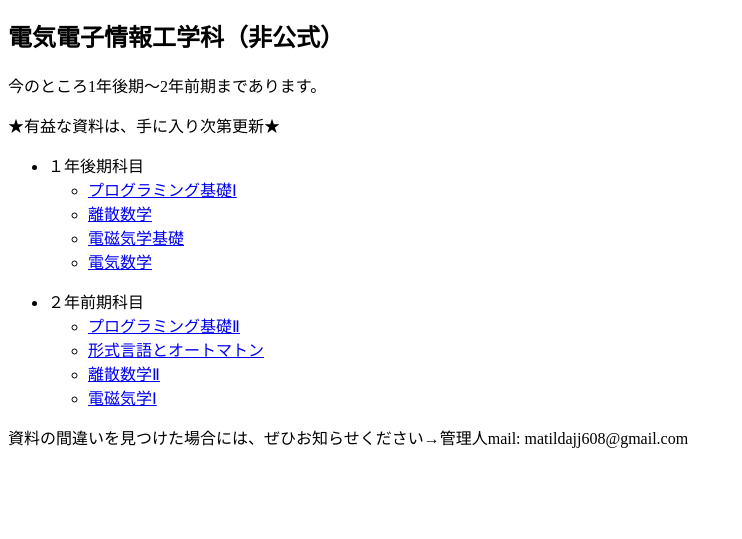
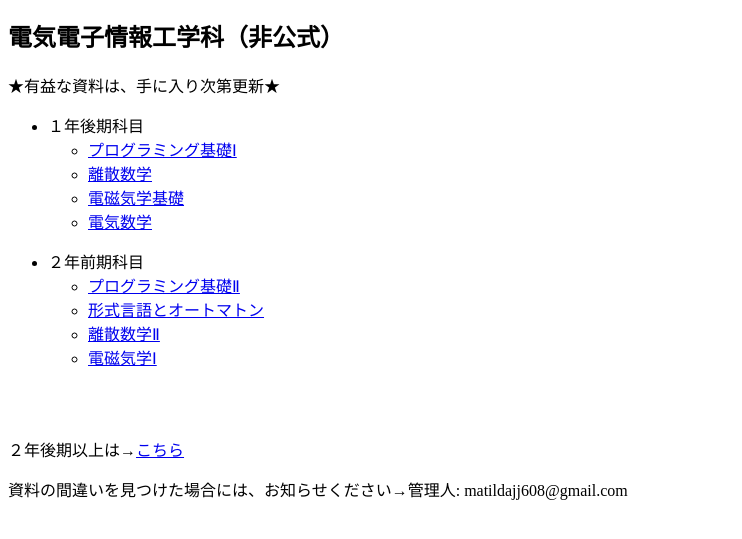
Before and after one commit to jackdawson0410/sample28, a plain HTML site: page index.html in a window 1280 px wide. Shown: the part 57-596 px from the top of the page, without its empty margins (0-742 px from the left). Drawn offline with Linux system fonts and the light colour scheme.

Commit message:
Update index.html

```diff
--- a/index.html
+++ b/index.html
@@ -6,7 +6,6 @@
 <body>
 	<h1>過去問くん【試験・小テスト対策】</h1>
 	<h2>電気電子情報工学科（非公式）</h2>
-	<p>今のところ1年後期～2年前期まであります。</p>
 	<p>★有益な資料は、手に入り次第更新★</p>
 	<p> </p>
 	<p> </p>
@@ -29,6 +28,9 @@
 
 		</ul>
 	</ul>
-	<p>資料の間違いを見つけた場合には、ぜひお知らせください→管理人mail: matildajj608@gmail.com </p>
+	<br>
+	<br>
+	<p>２年後期以上は→<a href = "https://jackdawson0410.github.io/sample31/">こちら</a></p>
+	<p>資料の間違いを見つけた場合には、お知らせください→管理人: matildajj608@gmail.com </p>
 </body>
 </html>
```
